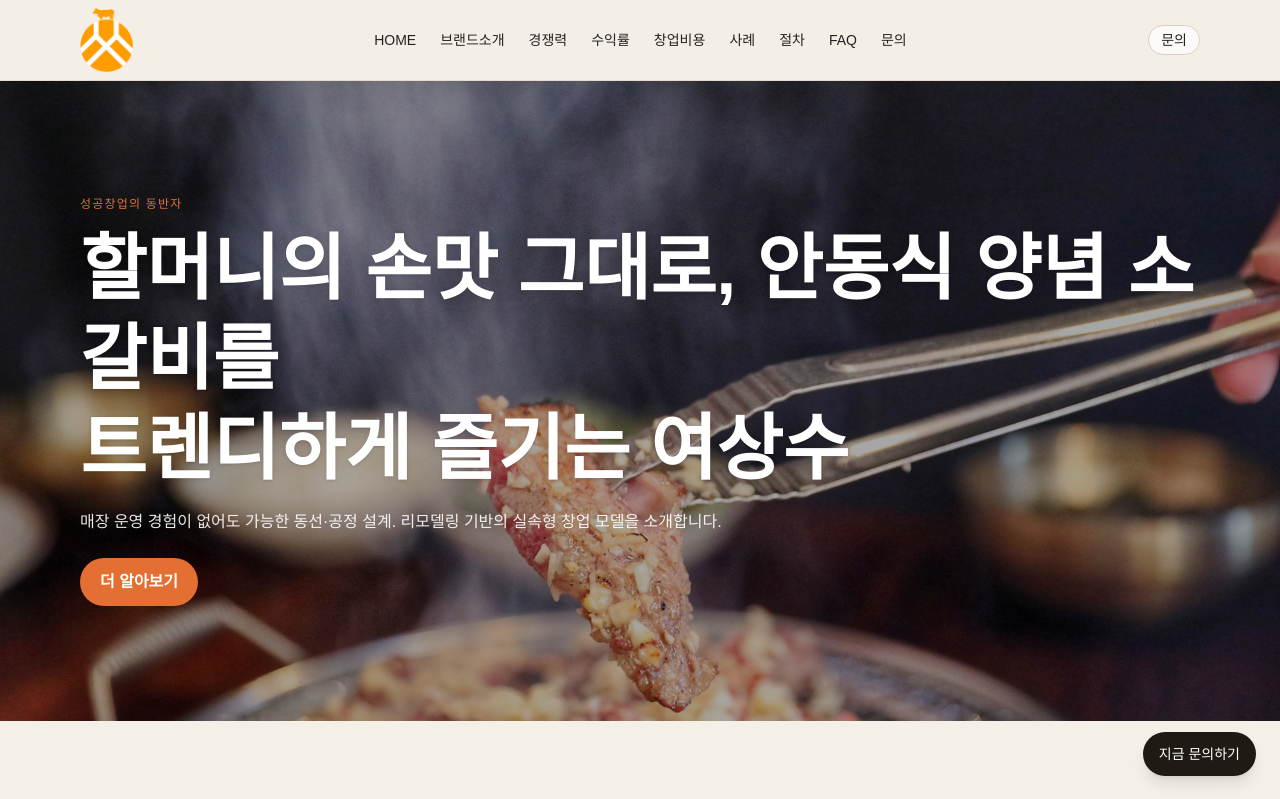
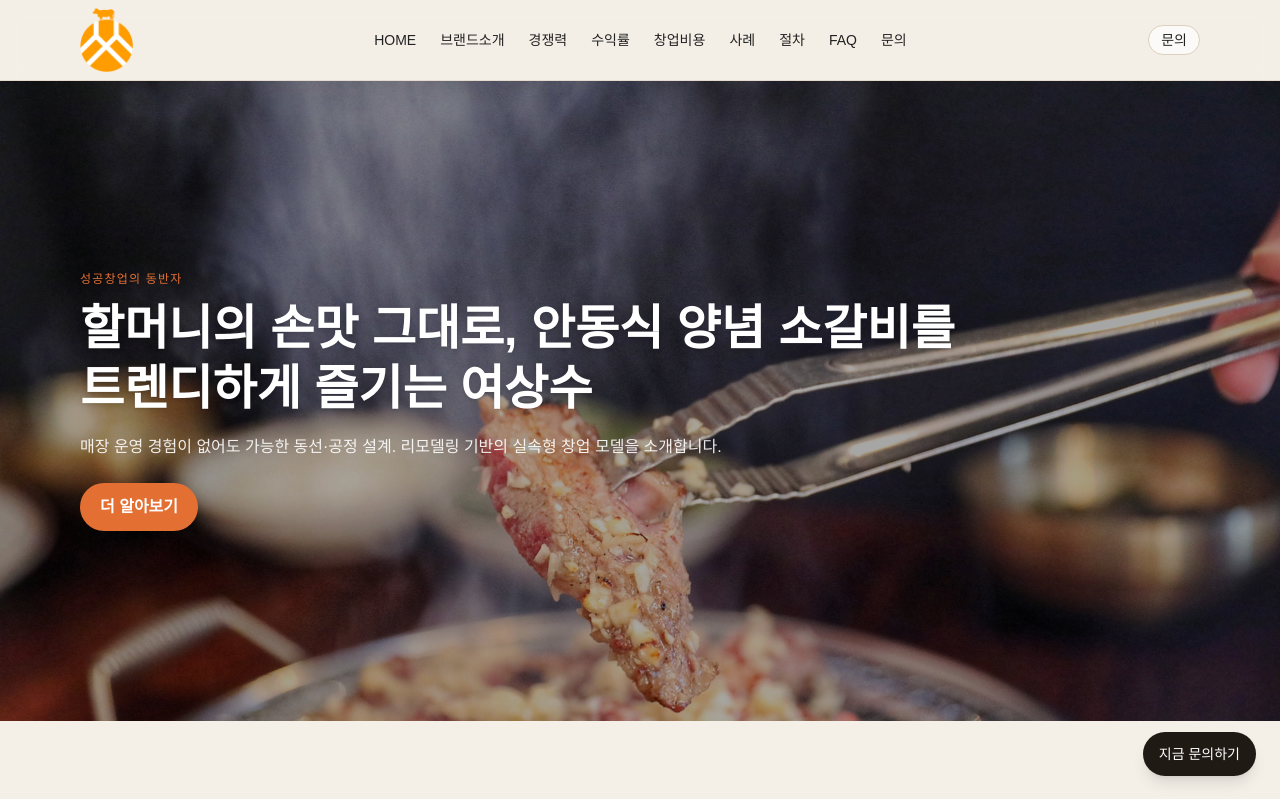
Before and after one commit to chobyungik/yss-site, a Next.js app: page / in a window 1280 px wide. Shown: the top 799 px of the page. Built offline with nearby package versions, Linux system fonts and the light colour scheme.

Commit message:
Update page.tsx

```diff
--- a/src/app/page.tsx
+++ b/src/app/page.tsx
@@ -303,7 +303,7 @@
   </p>
 
   {/* 메인 타이틀: 전부 하얀색 + 동일 크기 */}
-  <h1 className="text-5xl md:text-7xl font-extrabold leading-tight mb-4 text-white drop-shadow">
+  <h1 className="text-3xl md:text-5xl font-extrabold leading-tight mb-4 text-white drop-shadow">
     할머니의 손맛 그대로, 안동식 양념 소갈비를
     <br className="hidden md:block" />
     트렌디하게 즐기는 여상수
```
